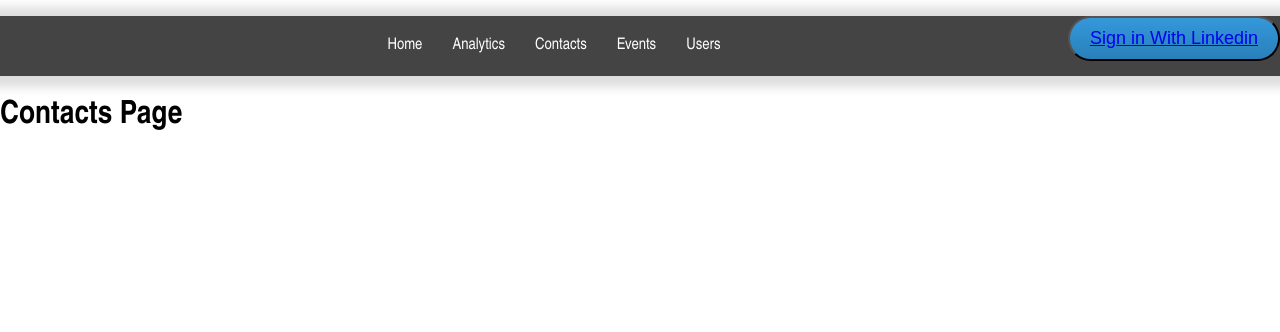
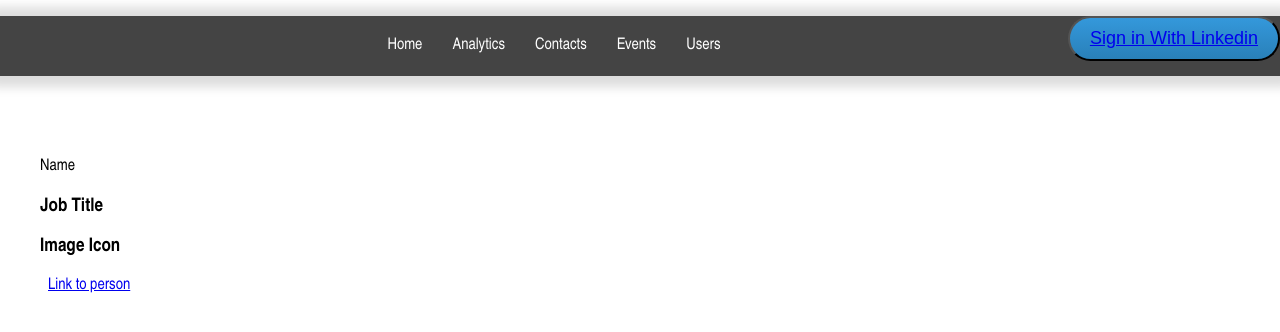
Before and after one commit to dphilla/tech-hustle, a React (Create React App) app: page /contacts in a window 1280 px wide. Shown: the top 332 px of the page. Built offline with nearby package versions, Linux system fonts and the light colour scheme; no server answers.

Commit message:
Fetch working, but not rendering incomponent

```diff
--- a/src/actions/Requests.js
+++ b/src/actions/Requests.js
@@ -23,15 +23,14 @@ let currentUserId = user.getCurrentUserFromCookie()  //send in params
 
 //get all contacts for user
 
-function getContacts (){
-  fetch('http://localhost:3000/api/v1/contacts', {
+function getContacts (userId){
+  fetch(`http://localhost:3000/api/v1/contacts?current_user=${userId}`, {
       mode: 'cors',
       headers: {'Allow-Access-Control-Origin':'*'}
     })
       .then(response => response.json())
-        .then(data => {
-
-      })
+        //.then(data => {
+      //})
       .catch(error => {
         console.log(error)
     })
@@ -64,4 +63,4 @@ function getInteractions() {
   //finish crud events
 
 
-export {fetchCurrentUser}
+export {fetchCurrentUser, getContacts}
--- a/src/components/contacts/Contacts.js
+++ b/src/components/contacts/Contacts.js
@@ -1,12 +1,26 @@
 
 import React, { Component } from 'react';
 import { Link } from 'react-router-dom';
+import Card from './cards/Card';
+const request = require('../../actions/Requests')
+
+
+
 
 
 class Contacts extends Component {
   render() {
+
+let userId = this.props.current_user
+
     return (
-      <h1>Contacts Page</h1>
+      <div>
+       <Card />
+       <h1>
+       {request.getContacts(userId)}
+       </h1>
+
+      </div>
     )
   }
 }
--- /dev/null
+++ b/src/components/contacts/cards/Card.css
@@ -0,0 +1,73 @@
+$white: #ffffff;
+$purple: #bc65a5;
+$pink: #e46ca2;
+$orange: #ef8c3f;
+$yellow: #f4d44d;
+$green: #7ec06b;
+$blue: #4b9ba7;
+$gray: #c4c4c4;
+
+* {
+  box-sizing: border-box;
+  margin: 0;
+  padding: 0;
+}
+
+
+.btn-link {
+  font-weight: 300;
+  padding: 4px 8px;
+  color: $blue;
+
+  &:visited {
+    color: $purple;
+  }
+
+  &:hover,
+  &:active {
+    color: $white;
+    background-color: $blue;
+  }
+}
+
+.card {
+  flex-grow: 1;
+  flex-basis: 30%;
+  margin: 10px 20px;
+  padding: 40px 20px;
+  display: inline-block;
+  border: 1px solid $gray;
+
+  &:nth-child(1) {
+    border-top: 2px solid $blue;
+  }
+  &:nth-child(2) {
+    border-top: 2px solid $green;
+    flex-basis: 63%;
+  }
+  &:nth-child(3) {
+    border-top: 2px solid $yellow;
+  }
+  &:nth-child(4) {
+    border-top: 2px solid $orange;
+  }
+  &:nth-child(5) {
+    border-top: 2px solid $pink;
+  }
+  &:nth-child(6) {
+    border-top: 2px solid $purple;
+    flex-basis: 100%;
+  }
+  &:nth-child(7) {
+    border-top: 2px solid $blue;
+  }
+  &:nth-child(8) {
+    border-top: 2px solid $green;
+  }
+
+  &:hover {
+    border-top-width: 5px;
+    padding-top: 35px;
+    transition: padding-top 0.5s 0.1s, border 1.2s 0;
+  }
+}
--- /dev/null
+++ b/src/components/contacts/cards/Card.js
@@ -0,0 +1,20 @@
+
+import React, { Component } from 'react';
+import { Link } from 'react-router-dom';
+import './Card.css'
+
+
+class Card extends Component {
+  render() {
+    return (
+      <div className="card">
+      <p className="date">Name</p>
+        <h3 className="title">Job Title</h3>
+        <h3 className="title">Image Icon</h3>
+        <a className="btn-link" href="#">Link to person</a>
+      </div>
+      )
+    }
+  }
+
+export default Card;
```
